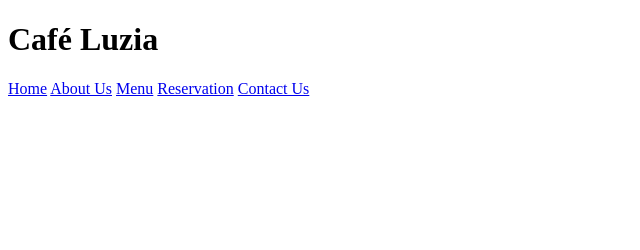
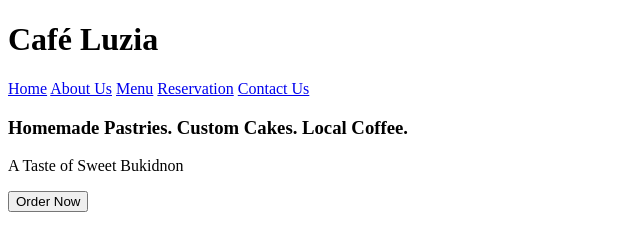
Before and after one commit to quimlatclarissm-01/quimlat-website, a plain HTML site: page index.html in a window 1280 px wide. Shown: the whole page, without its empty margins (0-640 px from the left). Drawn offline with Linux system fonts and the light colour scheme; files that its build step writes are made by us from their sources.

Commit message:
Add hero section

```diff
--- a/index.html
+++ b/index.html
@@ -20,5 +20,13 @@
         <a href="#">Contact Us</a>
     </nav>
 
+    <main>
+        <section id="hero">
+            <h3>Homemade Pastries. Custom Cakes. Local Coffee.</h3>
+            <p>A Taste of Sweet Bukidnon</p>
+            <button type="submit" class="cta-button">Order Now</button>
+        </section>
+
+    </main>
 </body>
 </html>
```
